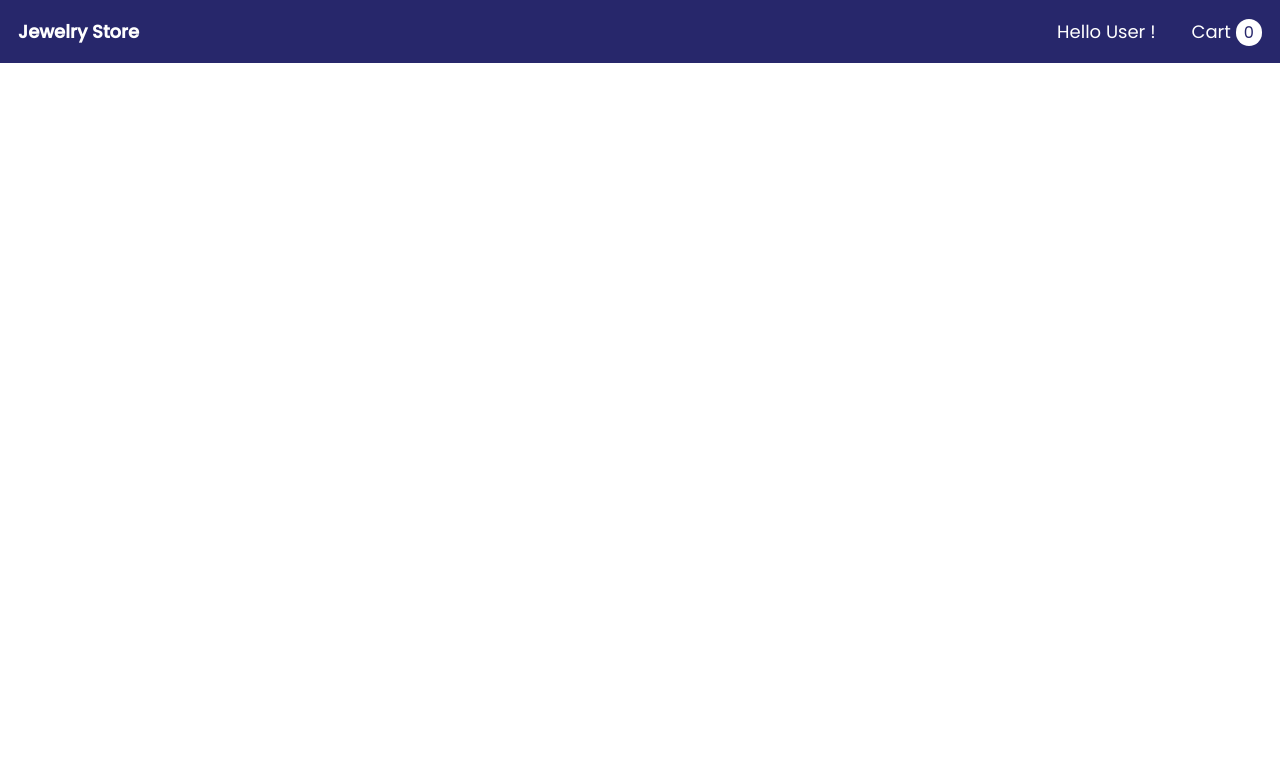
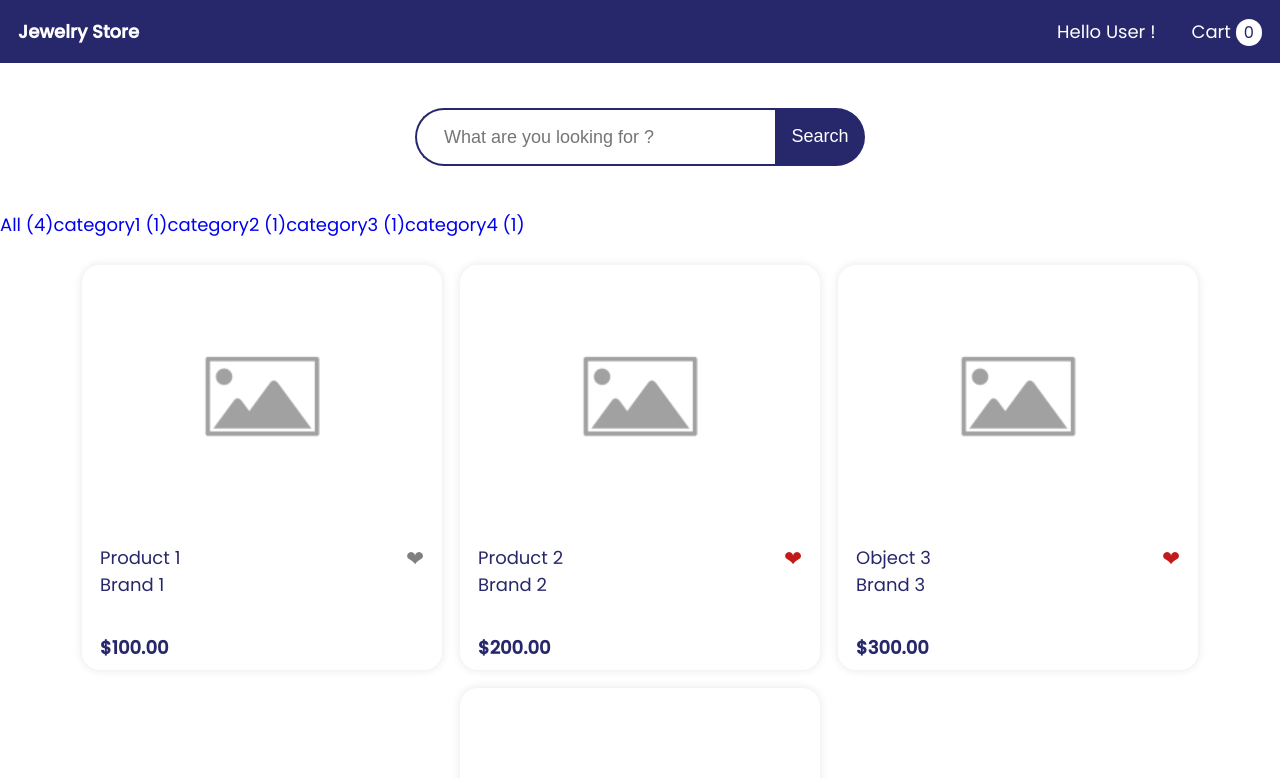
Before and after one commit to JaviNGD/jewelry-store-v2, a React (Create React App) app in the folder frontend/: page /category/All in a window 1280 px wide. Shown: the top 778 px of the page. Built offline with nearby package versions, Linux system fonts and the light colour scheme.

Commit message:
Added search by category

```diff
--- a/frontend/src/AppRoutes.js
+++ b/frontend/src/AppRoutes.js
@@ -8,6 +8,7 @@
     <Routes>
         <Route path="/" element={<HomePage />} />
         <Route path="/search/:searchTerm" element={<HomePage />} />
+        <Route path="/category/:categoryName" element={<HomePage />} />
     </Routes>
   )
 }
--- /dev/null
+++ b/frontend/src/components/Category/Category.js
@@ -0,0 +1,16 @@
+import React from 'react'
+import categoryClass from './category.module.css';
+import { Link } from 'react-router-dom';
+
+export default function Category({categories}) {
+  return (
+    <div className={categoryClass.container}>
+        {
+            categories.map(category => (
+                <Link key={category.name} to={`/category/${category.name}`}>
+                    {category.name} ({category.count})
+                </Link>
+        ))}
+    </div>
+  )
+}
--- a/frontend/src/components/Search/Search.js
+++ b/frontend/src/components/Search/Search.js
@@ -1,5 +1,5 @@
 import React from 'react'
-import SearchClass from './search.module.css'
+import searchClass from './search.module.css'
 import { useNavigate, useParams } from 'react-router-dom';
 
 export default function Search() {
@@ -13,7 +13,7 @@
     }
 
   return (
-    <div className={SearchClass.container}>
+    <div className={searchClass.container}>
         <input
             type="text"
             defaultValue={searchTerm}
--- a/frontend/src/data.js
+++ b/frontend/src/data.js
@@ -8,7 +8,6 @@
     price: 100,
     favorite: false,
     imageUrl: 'placeholder-image-300x225.png',
-    tags: ['tag1', 'tag2'],
     category: 'category1',
     stock: 10
 }, {
@@ -19,7 +18,6 @@
     price: 200,
     favorite: true,
     imageUrl: 'placeholder-image-300x225.png',
-    tags: ['tag2'],
     category: 'category2',
     stock: 100
 }, {
@@ -30,7 +28,6 @@
     price: 300,
     favorite: true,
     imageUrl: 'placeholder-image-300x225.png',
-    tags: ['tag3'],
     category: 'category3',
     stock: 15
 }, {
@@ -41,7 +38,14 @@
     price: 400,
     favorite: false,
     imageUrl: 'placeholder-image-300x225.png',
-    tags: ['tag3', 'tag4'],
     category: 'category4',
     stock: 5
 }]
+
+export const sample_categories = [
+    {name: 'All', count: 4},
+    {name: 'category1', count: 1},
+    {name: 'category2', count: 1},
+    {name: 'category3', count: 1},
+    {name: 'category4', count: 1}
+]
--- a/frontend/src/pages/Home/HomePage.js
+++ b/frontend/src/pages/Home/HomePage.js
@@ -1,15 +1,18 @@
 import React, { useEffect } from 'react'
-import { getItems, search } from '../../services/itemService';
+import { getByCategory, getCategory, getItems, search } from '../../services/itemService';
 import Thumbnails from '../../components/Thumbnails/Thumbnails';
 import { useParams } from 'react-router-dom';
 import Search from '../../components/Search/Search';
+import Category from '../../components/Category/Category';
 
-const initialState = { items: [] };
+const initialState = { items: [], categories: []};
 
 const reducer = (state, action) => {
   switch (action.type) {
     case 'ADD_ITEM':
       return {...state, items: action.payload};
+    case 'SHOW_CATEGORY':
+      return {...state, categories: action.payload};
     default:
       return state;
   }
@@ -17,22 +20,28 @@
 
 export default function HomePage() {
     const [state, dispatch] = React.useReducer(reducer, initialState);
-    const {items} = state;
-    const {searchTerm} = useParams();
+    const {items, categories} = state;
+    const {searchTerm, categoryName} = useParams();
 
     // Get the items from the service
     useEffect(() => {
-        // If there is a search term, use the search service, otherwise use the getItems service
-        const loadItems = searchTerm ? search(searchTerm) : getItems();
+        // Get the categories and dispatch the action
+        getCategory().then(categories => dispatch({type: 'SHOW_CATEGORY', payload: categories}));
+
+        // Load the items based on the search term or category name
+        const loadItems =
+        categoryName? getByCategory(categoryName) :
+        searchTerm ? search(searchTerm) : getItems();
 
         // Load the items and dispatch the action
         loadItems.then(items => dispatch({type: 'ADD_ITEM', payload: items}));
     }
-    , [searchTerm]);
+    , [searchTerm, categoryName]);
 
   return (
     <>
     <Search />
+    <Category categories={categories}/>
     <Thumbnails items={items} />
     </>
   )
--- a/frontend/src/services/itemService.js
+++ b/frontend/src/services/itemService.js
@@ -1,4 +1,4 @@
-import { sample_data } from "../data";
+import { sample_categories, sample_data } from "../data";
 
 // This function is used to get the items from the sample_data array
 export const getItems = async () => sample_data;
@@ -8,3 +8,14 @@
     sample_data.filter(item =>
         item.name.toLowerCase().includes(searchTerm.toLowerCase())
     );
+
+export const getCategory = async () => sample_categories;
+
+export const getByCategory = async (categoryName) => {
+    if (categoryName === 'All') {
+        return getItems();
+    } else {
+        return sample_data.filter(item => item.category?.includes(categoryName));
+    }
+
+}
```
Also changed, not shown: frontend/src/components/Category/category.module.css (added).
